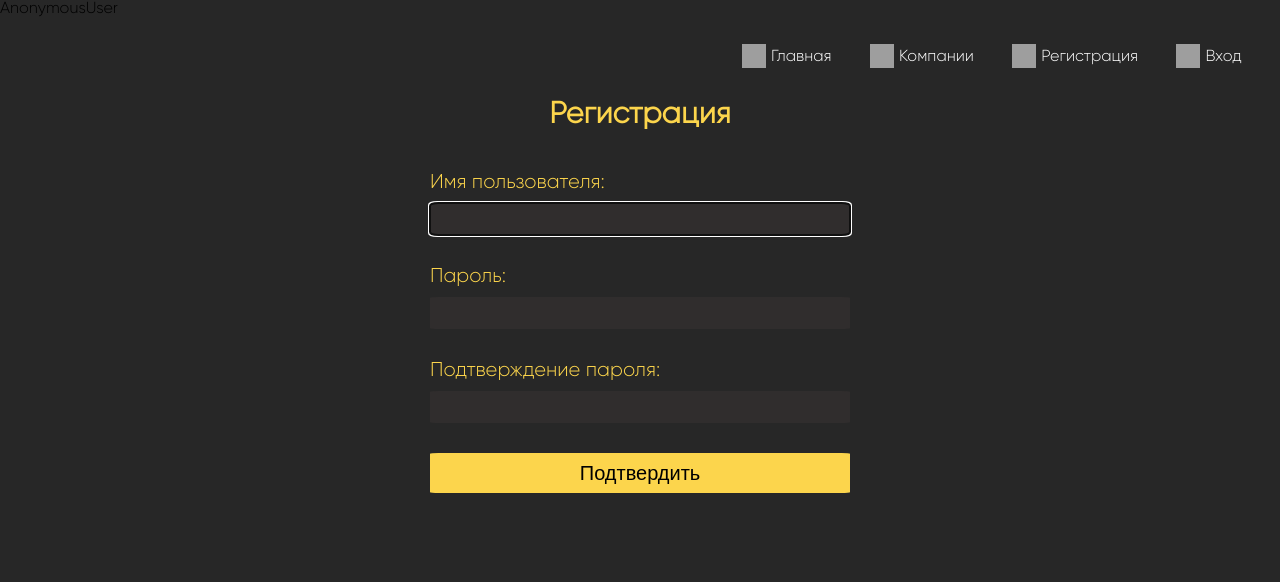
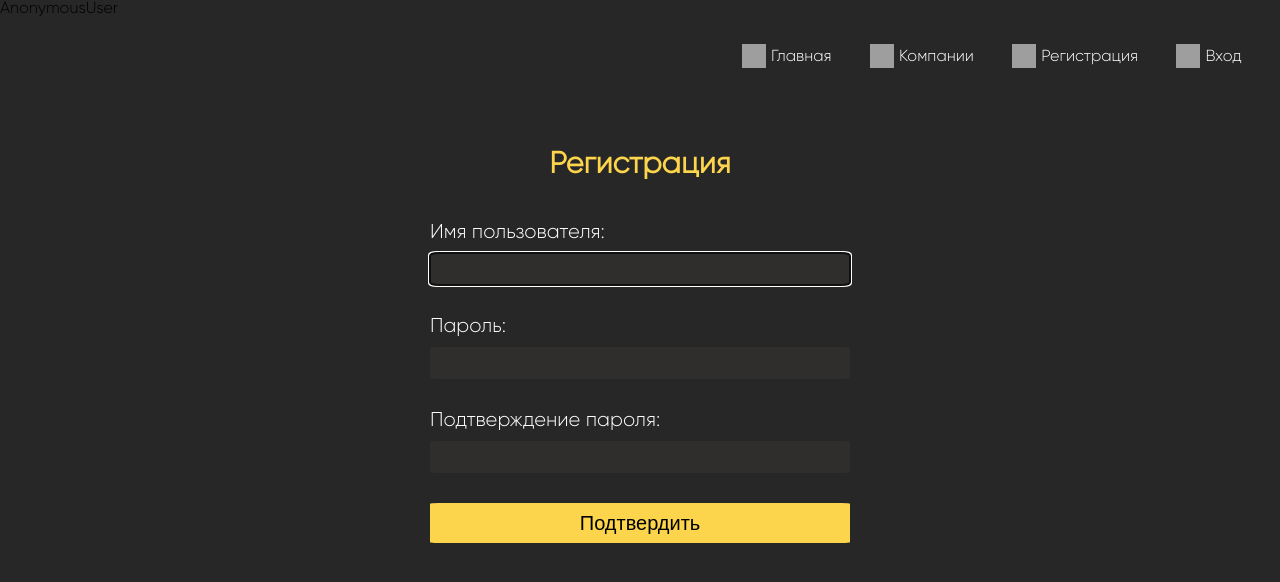
Before and after one commit to BorisVasilevv/web-chel-work, a Django app: page /accounts/registration/ in a window 1280 px wide. Shown: the top 582 px of the page. Run offline with Django 4.2, Linux system fonts and the light colour scheme; some libraries are stand-ins or nearby versions; grey boxes are pictures that could not be loaded.

Commit message:
style changes

```diff
--- a/itcompanysite/accounts/static/account/css/registration.css
+++ b/itcompanysite/accounts/static/account/css/registration.css
@@ -20,13 +20,11 @@
 
     width: 420px;
     gap: 10px;
-
-
-
 }
 
 .input-field{
     background-color: #302D2D;
+    color: #FFFFFF;
     border: 0;
     height: 30px;
     border-radius: 2%;
@@ -34,7 +32,7 @@
 }
 
 .registration-help-info{
-    color: #FCD54C;
+    color: #FFFFFF;
     font-size: 20px;
     line-height: 22px;
     font-weight: 500;
@@ -52,6 +50,8 @@
     cursor: pointer;
 }
 
+
+
 /*error style*/
 
 .errorlist li{
--- a/itcompanysite/main/static/main/css/main.css
+++ b/itcompanysite/main/static/main/css/main.css
@@ -20,6 +20,7 @@ body{
     display: flex;
     justify-content: flex-end;
     height: 10vh;
+    margin: 0 0 50px 0;
 
 }
 
@@ -40,6 +41,7 @@ body{
 }
 
 .navigation-elem-icon{
+
     height: 24px;
     width: 24px;
 }
```
Also changed, not shown: itcompanysite/main/templates/main/layout.html (+8 -2 lines).
